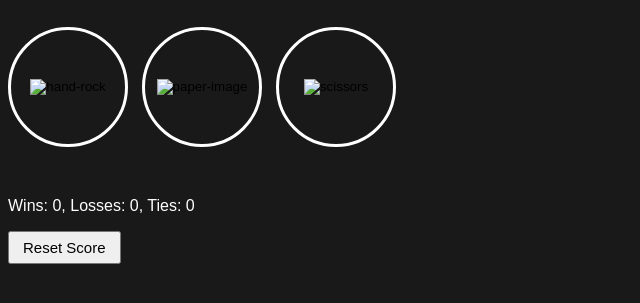
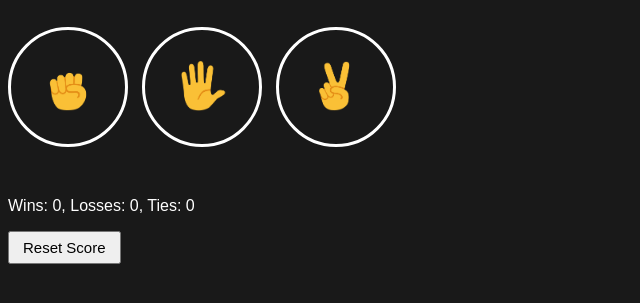
Before and after one commit to peeyushguleria/rock-paper-scissors, a plain HTML site: page index.html in a window 1280 px wide. Shown: the part 67-370 px from the top of the page, without its empty margins (0-640 px from the left). Drawn offline with Linux system fonts and the light colour scheme.

Commit message:
added files

```diff
--- a/index.html
+++ b/index.html
@@ -14,7 +14,7 @@
     " class="moves-images"
 
       >
-        <img src="rock-emoji.png" alt="hand-rock" height="50px" class="hand-image" >
+        <img src="hand-symbols/rock-emoji.png" alt="hand-rock" height="50px" class="hand-image" >
       </button>
 
       <button
@@ -23,7 +23,7 @@
     " class="moves-images"
 
       >
-        <img src="paper-emoji.png" alt="paper-image" height="50px" class="hand-image">
+        <img src="hand-symbols/paper-emoji.png" alt="paper-image" height="50px" class="hand-image">
       </button>
 
       <button
@@ -32,7 +32,7 @@
     " class="moves-images"
 
       >
-        <img src="scissors-emoji.png" alt="scissors" height="50px" class="hand-image">
+        <img src="hand-symbols/scissors-emoji.png" alt="scissors" height="50px" class="hand-image">
       </button>
     </div>
 
--- a/script.js
+++ b/script.js
@@ -63,7 +63,7 @@ let score = JSON.parse(localStorage.getItem("score")) || {
 
     document.querySelector(
       ".js-moves"
-    ).innerHTML = `You <img src="${playerMove}-emoji.png" alt="" height="50px""> <img src="${computerMove}-emoji.png" alt="" height="50px">Computer`;
+    ).innerHTML = `You <img src="hand-symbols/${playerMove}-emoji.png" alt="" height="50px""> <img src="hand-symbols/${computerMove}-emoji.png" alt="" height="50px">Computer`;
   }
 
   function updateScoreElement() {
```
